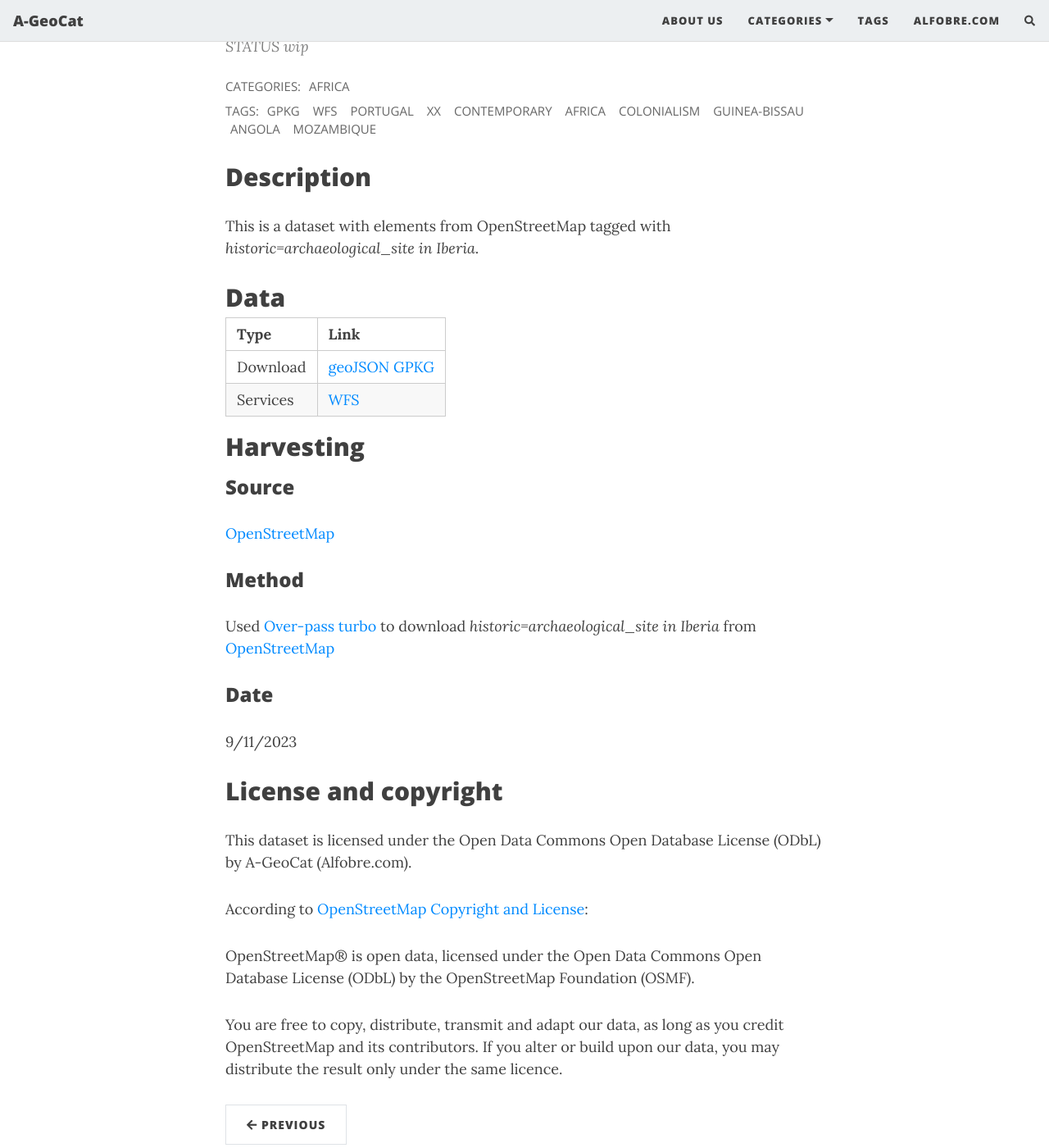
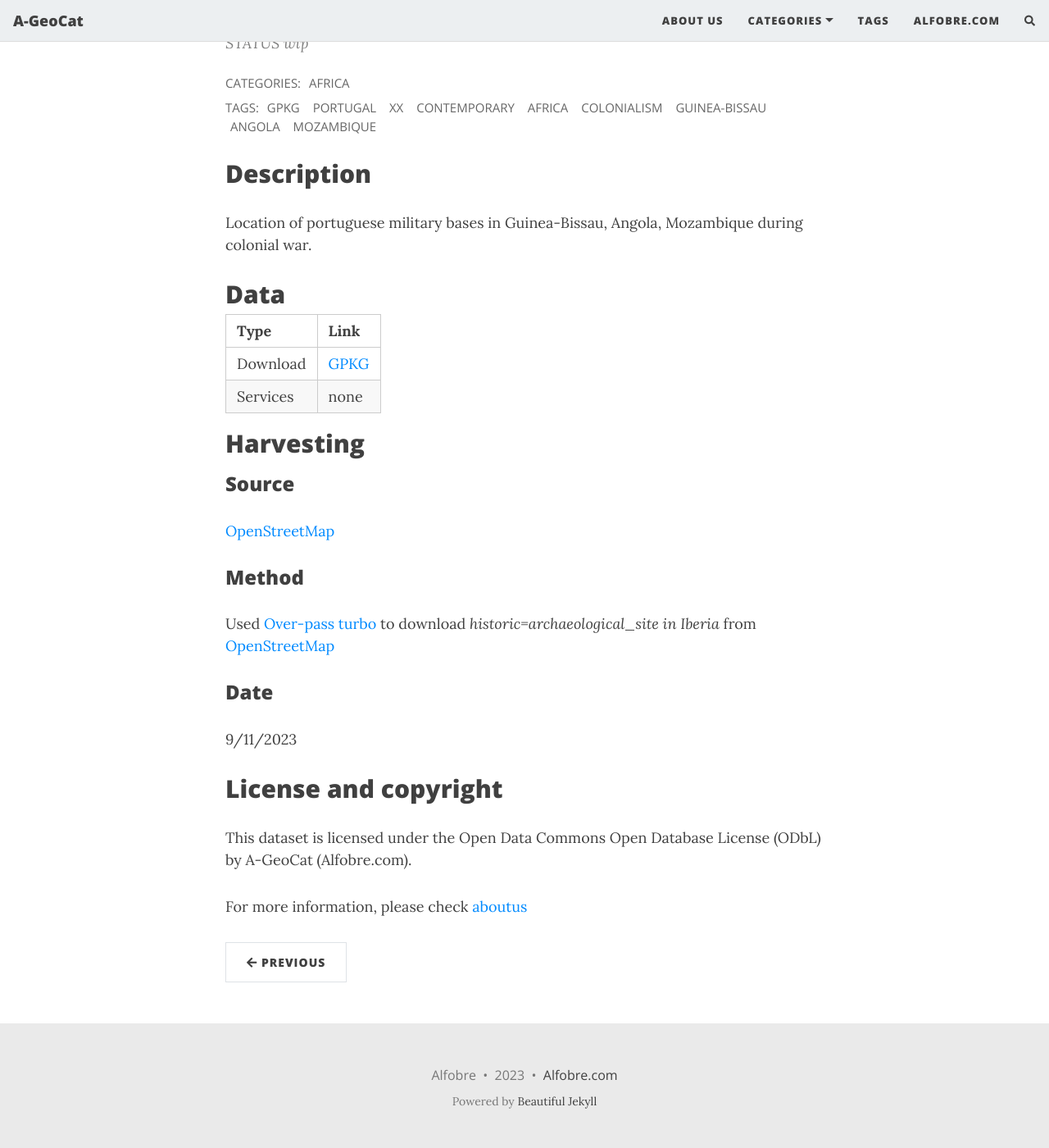
Before and after one commit to projetoalfobre/a-geocat, a Jekyll site: the page built from _posts/2023-11-30-portuguese-army-during-colonial-war.md, in a window 1280 px wide and 1400 px high, scrolled down 270 px. Shown: the whole window at 82% size. Built offline with Jekyll 4.4.1, drawn with Linux system fonts in a browser that asks for light colours; nearby versions of some CDN libraries; comment, search, counter and statistics services are not loaded; some of the changed text lies outside the part shown.

Commit message:
Update 2023-11-30-portuguese-army-during-colonial-war.md

```diff
--- a/_posts/2023-11-30-portuguese-army-during-colonial-war.md
+++ b/_posts/2023-11-30-portuguese-army-during-colonial-war.md
@@ -1,27 +1,27 @@
 ---
 layout: post
-title: Portuguese army bases in africa during colonial war
-subtitle: Site list from OpenStreetMap
+title: Portuguese militar bases during colonial war
+subtitle: Portuguese military bases in Guinea-Bissau, Angola, Mozambique during colonial war.
 cover-img:
 thumbnail-img:
 share-img:
-tags: [gpkg, wfs, portugal, xx, contemporary, africa, colonialism, guinea-bissau, angola, mozambique]
+tags: [gpkg, portugal, xx, contemporary, africa, colonialism, guinea-bissau, angola, mozambique]
 author:
 categories: [Africa]
 published: true
 status: wip
-last-updated: 12-12-2023
+last-updated:
 ---
 
 ## Description
-This is a dataset with elements from OpenStreetMap tagged with *historic=archaeological_site in Iberia*.
+Location of portuguese military bases in Guinea-Bissau, Angola, Mozambique during colonial war.
 
 ## Data
 
 | Type | Link |
 | :------ |:--- |
-| Download | [geoJSON](https://projetoalfobre.github.io/alfobre-gis-repository/Iberian_Peninsula/archaeological/openstreetmap/OSM_historic_archaeological_site_in_Iberia.geojson) [GPKG](https://projetoalfobre.github.io/alfobre-gis-repository/Iberian_Peninsula/archaeological/openstreetmap/OSM_historic_archaeological_site_in_Iberia.gpkg) |
-| Services | [WFS](https://qgiscloud.com/alfobre/OSM_historic_archaeological_site_in_Iberia/wms?SERVICE=WMS&REQUEST=GetCapabilities) |
+| Download | [GPKG](https://projetoalfobre.github.io/alfobre-gis-repository/Portugal/contemporary/colonial_war/guerra_africa.gpkg) |
+| Services | none |
 
 ## Harvesting
 ### Source
@@ -36,8 +36,4 @@ Used [Over-pass turbo](https://overpass-turbo.eu/) to download *historic=archaeo
 ## License and copyright
 This dataset is licensed under the Open Data Commons Open Database License (ODbL) by A-GeoCat (Alfobre.com).
 
-According to [OpenStreetMap Copyright and License](https://www.openstreetmap.org/copyright/en):
-
- OpenStreetMap® is open data, licensed under the Open Data Commons Open Database License (ODbL) by the OpenStreetMap Foundation (OSMF).
-
-You are free to copy, distribute, transmit and adapt our data, as long as you credit OpenStreetMap and its contributors. If you alter or build upon our data, you may distribute the result only under the same licence.
+For more information, please check [aboutus](../aboutus/)
```
